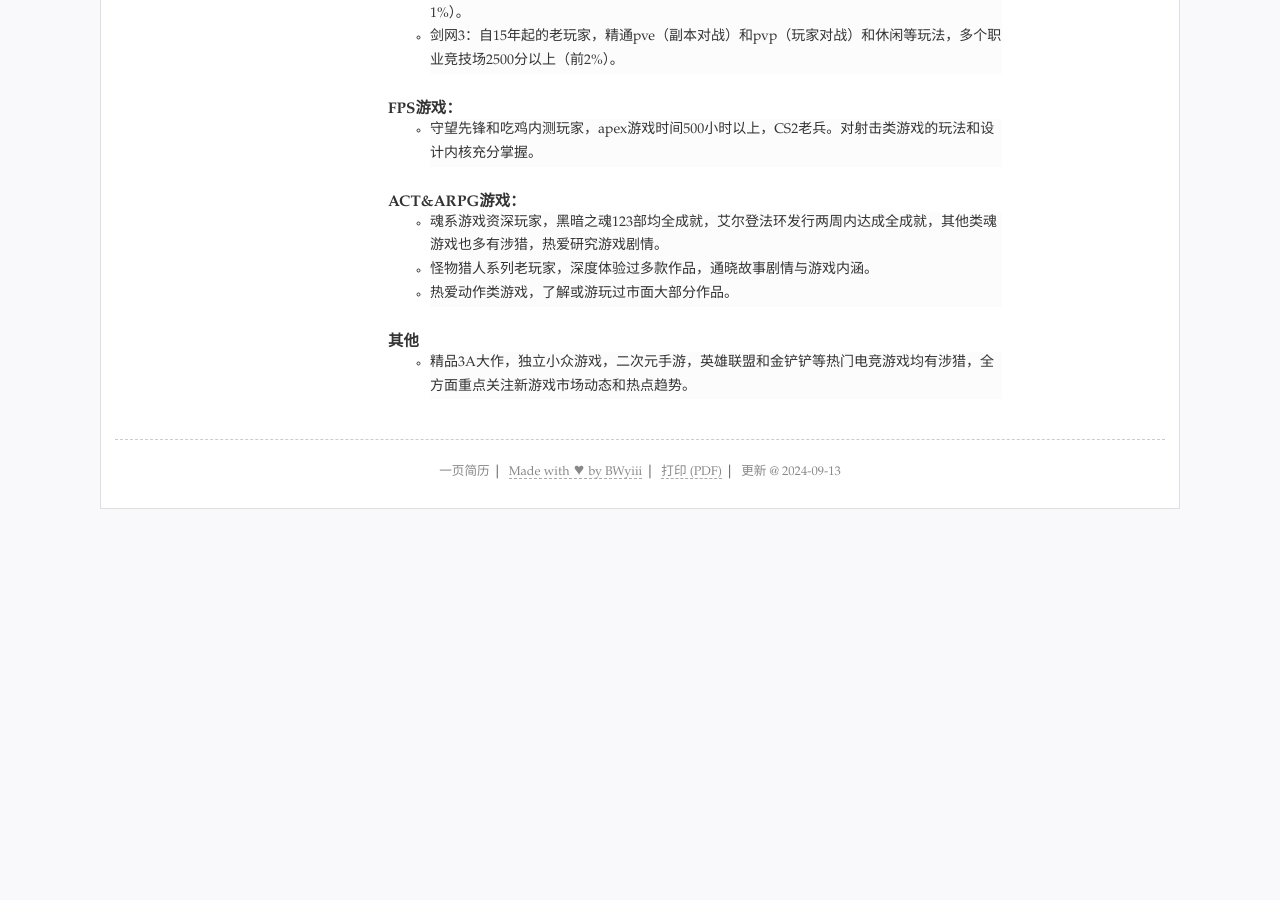
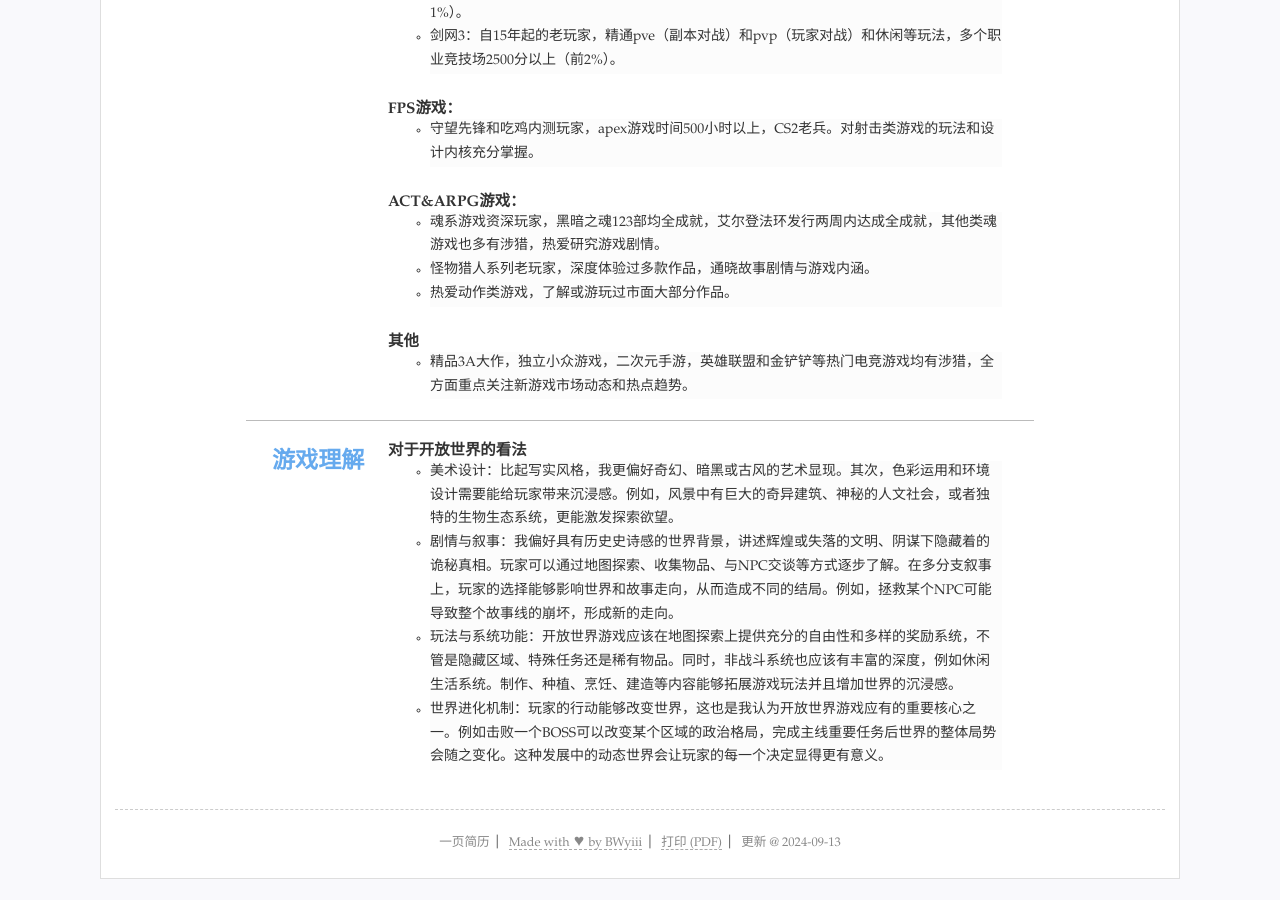
Before and after one commit to BWyiii/-, a Jekyll site: the page built from index.html, in a window 1280 px wide and 900 px high, scrolled down 1529 px. Built offline with Jekyll 4.4.1, drawn with Linux system fonts in a browser that asks for light colours; before the commit the page ends 2059 px from its top, so only the background shows below that.

Commit message:
Update resume.yml

```diff
--- a/_data/resume.yml
+++ b/_data/resume.yml
@@ -123,6 +123,16 @@ others: #其他列表显示
     list:
     - 精品3A大作，独立小众游戏，二次元手游，英雄联盟和金铲铲等热门电竞游戏均有涉猎，全方面重点关注新游戏市场动态和热点趋势。
 
+- type: gaming comprehension
+  name: 游戏理解
+  content:
+  - title: 对于开放世界的看法
+    list:
+    - 美术设计：比起写实风格，我更偏好奇幻、暗黑或古风的艺术显现。其次，色彩运用和环境设计需要能给玩家带来沉浸感。例如，风景中有巨大的奇异建筑、神秘的人文社会，或者独特的生物生态系统，更能激发探索欲望。
+    - 剧情与叙事：我偏好具有历史史诗感的世界背景，讲述辉煌或失落的文明、阴谋下隐藏着的诡秘真相。玩家可以通过地图探索、收集物品、与NPC交谈等方式逐步了解。在多分支叙事上，玩家的选择能够影响世界和故事走向，从而造成不同的结局。例如，拯救某个NPC可能导致整个故事线的崩坏，形成新的走向。
+    - 玩法与系统功能：开放世界游戏应该在地图探索上提供充分的自由性和多样的奖励系统，不管是隐藏区域、特殊任务还是稀有物品。同时，非战斗系统也应该有丰富的深度，例如休闲生活系统。制作、种植、烹饪、建造等内容能够拓展游戏玩法并且增加世界的沉浸感。
+    - 世界进化机制：玩家的行动能够改变世界，这也是我认为开放世界游戏应有的重要核心之一。例如击败一个BOSS可以改变某个区域的政治格局，完成主线重要任务后世界的整体局势会随之变化。这种发展中的动态世界会让玩家的每一个决定显得更有意义。
+
 #- type:
 #  name: '其他'
 #  content: #选择需要的格式
```
